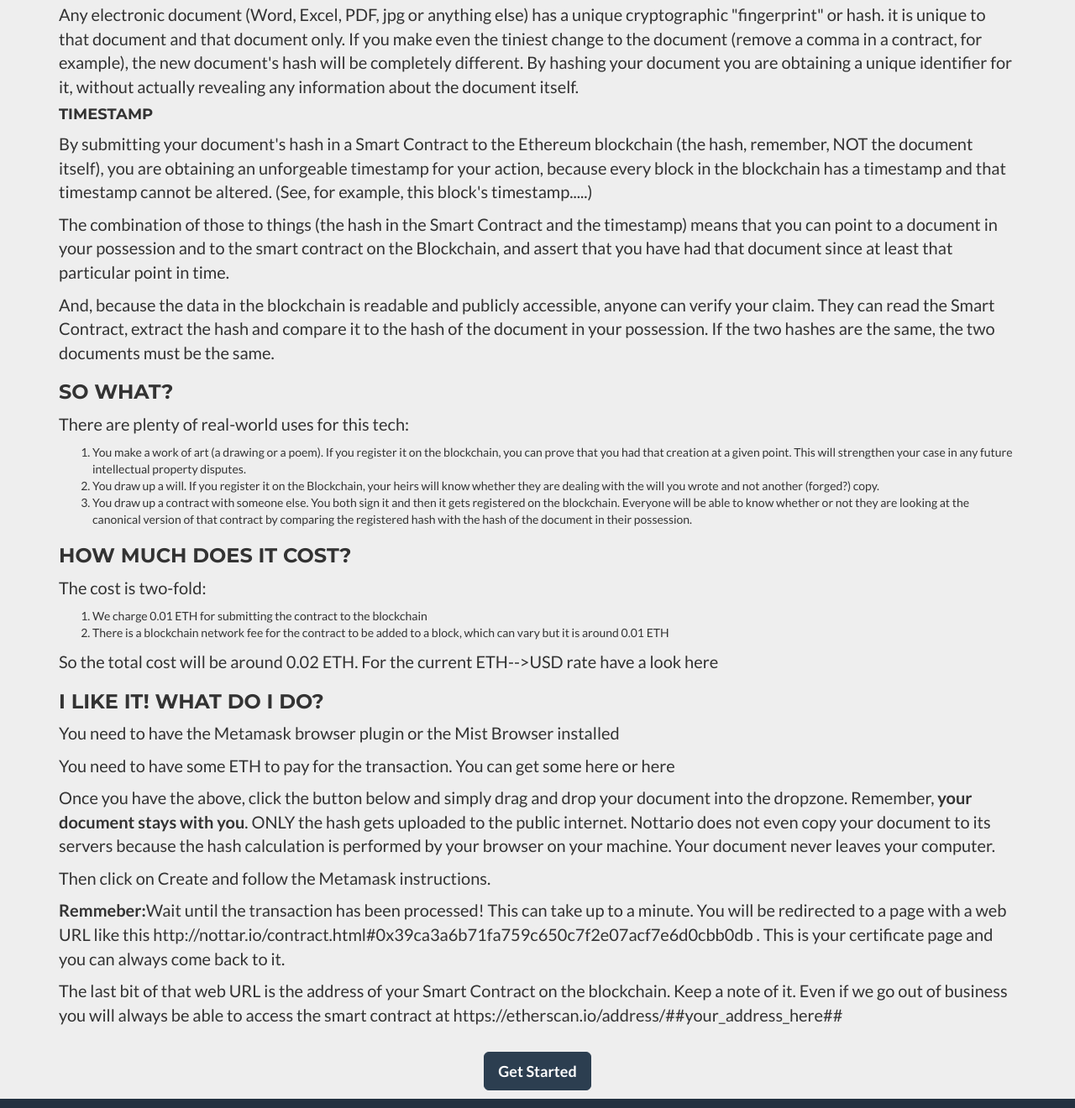
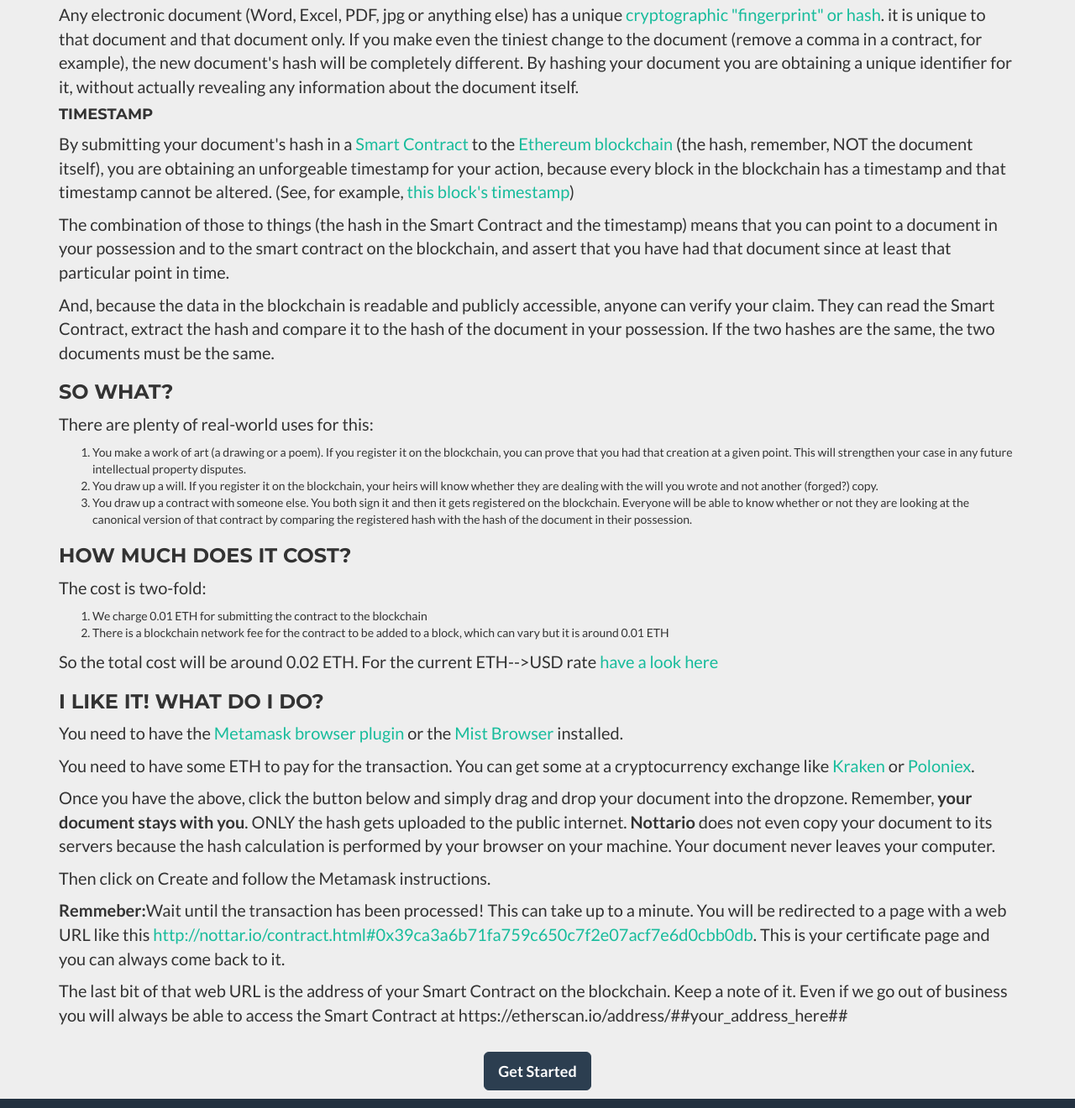
Before and after one commit to danmermel/nottar.io, a plain HTML site: page about.html in a window 1280 px wide. Shown: the part 740-2060 px from the top of the page at 84% size. Drawn offline with nearby package versions, Linux system fonts and the light colour scheme.

Commit message:
adding links to about

```diff
--- a/about.html
+++ b/about.html
@@ -69,7 +69,7 @@
                 <div class="col-lg-12">
                     <h1>About Nottar.io</h1>
                     <p><strong><i>Notarise</i></strong> v. to be witness of the authenticity of a document and its accompanying signatures in one's capacity as notary public</p>
-                    <p><strong>Nottar.io</strong> is a service that allows you to notarise documents using the Ethereum blockchain.</p>
+                    <p><strong>Nottar.io</strong> is a service that allows you to notarise documents using the <a href="https://ethereum.org/" target="_new">Ethereum blockchain</a>.</p>
 
                     <h3>WHAT?</h3>
                     <p>In the past, if you wanted to prove that you had a certain document at a certain point in time, you might take it to a notary public who would, for a fee, be witness to that fact. And the fees were (and are!) significant.</p>
@@ -77,17 +77,17 @@
 
                     <h3> How?</h3>
                     <h4>Identity</h4>
-                    <p>Any electronic document (Word, Excel, PDF, jpg or anything else) has a unique cryptographic "fingerprint" or hash. it is unique to that document and that document only. If you make even the tiniest change to the document (remove a comma in a contract, for example), the new document's hash will be completely different. By hashing your document you are obtaining a unique identifier for it, without actually revealing any information about the document itself.</p>
+                    <p>Any electronic document (Word, Excel, PDF, jpg or anything else) has a unique <a href="https://en.wikipedia.org/wiki/Cryptographic_hash_function" target="_new">cryptographic "fingerprint" or hash</a>. it is unique to that document and that document only. If you make even the tiniest change to the document (remove a comma in a contract, for example), the new document's hash will be completely different. By hashing your document you are obtaining a unique identifier for it, without actually revealing any information about the document itself.</p>
                     <h4>Timestamp</h4>
-                    <p>By submitting your document's hash in a Smart Contract to the Ethereum blockchain (the hash, remember, NOT the document itself), you are obtaining an unforgeable timestamp for your action, because every block in the blockchain has a timestamp and that timestamp cannot be altered.  (See, for example, this block's timestamp.....)</p>
-                    <p>The combination of those to things (the hash in the Smart Contract and the timestamp) means that you can point to a document in your possession and to the smart contract on the Blockchain, and assert that you have had that document since at least that particular point in time.</p>
+                    <p>By submitting your document's hash in a <a href="https://en.wikipedia.org/wiki/Smart_contract" target="_new">Smart Contract</a> to the <a href="https://ethereum.org/" target="_new">Ethereum blockchain</a> (the hash, remember, NOT the document itself), you are obtaining an unforgeable timestamp for your action, because every block in the blockchain has a timestamp and that timestamp cannot be altered.  (See, for example, <a href="https://etherscan.io/block/3907186" target="_new">this block's timestamp</a>)</p>
+                    <p>The combination of those to things (the hash in the Smart Contract and the timestamp) means that you can point to a document in your possession and to the smart contract on the blockchain, and assert that you have had that document since at least that particular point in time.</p>
                     <p>And, because the data in the blockchain is readable and publicly accessible, anyone can verify your claim. They can read the Smart Contract, extract the hash and compare it to the hash of the document in your possession. If the two hashes are the same, the two documents must be the same.
 
                     <h3>So what?</h3>
-                    <p>There are plenty of real-world uses for this tech:
+                    <p>There are plenty of real-world uses for this:
                     <ol>
                     <li>You make a work of art (a drawing or a poem). If you register it on the blockchain, you can prove that you had that creation at a given point. This will strengthen your case in any future intellectual property disputes.</li>
-                    <li>You draw up a will. If you register it on the Blockchain, your heirs will know whether they are dealing with the will you wrote and not another (forged?) copy.</li>
+                    <li>You draw up a will. If you register it on the blockchain, your heirs will know whether they are dealing with the will you wrote and not another (forged?) copy.</li>
                     <li>You draw up a contract with someone else. You both sign it and then it gets registered on the blockchain. Everyone will be able to know whether or not they are looking at the canonical version of that contract by comparing the registered hash with the hash of the document in their possession. </li>
                     </ol>
                     </p>
@@ -97,15 +97,15 @@
 					<ol>
 					<li>We charge 0.01 ETH for submitting the contract to the blockchain</li>
 					<li>There is a blockchain network fee for the contract to be added to a block, which can vary but it is around 0.01 ETH</li></ol>
- 					<p>So the total cost will be around 0.02 ETH. For the current ETH-->USD rate have a look here</p>
+ 					<p>So the total cost will be around 0.02 ETH. For the current ETH-->USD rate <a href="https://www.cryptocompare.com/coins/eth/overview/USD" target="_new">have a look here</a></p>
 
  					<h3>I like it! What do I do?</h3>
- 					<p>You need to have the Metamask browser plugin or the Mist Browser installed</p>
- 					<p>You need to have some ETH to pay for the transaction. You can get some here or here</p>
- 					<p>Once you have the above, click the button below and simply drag and drop your document into the dropzone. Remember, <strong>your document stays with you</strong>. ONLY the hash gets uploaded to the public internet. Nottario does not even copy your document to its servers because the hash calculation is performed by your browser on your machine. Your document never leaves your computer.</p>
+ 					<p>You need to have the <a href="https://metamask.io/" target="_new">Metamask browser plugin</a> or the <a href="https://github.com/ethereum/mist" target="_new">Mist Browser</a> installed.</p>
+ 					<p>You need to have some ETH to pay for the transaction. You can get some at a cryptocurrency exchange like <a href="https://www.kraken.com/" target="_new">Kraken</a> or <a href="https://www.poloniex.com/">Poloniex</a>. </p>
+ 					<p>Once you have the above, click the button below and simply drag and drop your document into the dropzone. Remember, <strong>your document stays with you</strong>. ONLY the hash gets uploaded to the public internet. <strong>Nottario</strong>  does not even copy your document to its servers because the hash calculation is performed by your browser on your machine. Your document never leaves your computer.</p>
  					<p>Then click on Create and follow the Metamask instructions.</p>
-					<p><strong>Remmeber:</strong>Wait until the transaction has been processed! This can take up to a minute. You will be redirected to a page with a web URL like this http://nottar.io/contract.html#0x39ca3a6b71fa759c650c7f2e07acf7e6d0cbb0db . This is your certificate page and you can always come back to it.</p>
-					<p>The last bit of that web URL is the address of your Smart Contract on the blockchain. Keep a note of it. Even if we go out of business you will always be able to access the smart contract at https://etherscan.io/address/##your_address_here##</p>
+					<p><strong>Remmeber:</strong>Wait until the transaction has been processed! This can take up to a minute. You will be redirected to a page with a web URL like this <a href="http://nottar.io/contract.html#0x39ca3a6b71fa759c650c7f2e07acf7e6d0cbb0db">http://nottar.io/contract.html#0x39ca3a6b71fa759c650c7f2e07acf7e6d0cbb0db</a>. This is your certificate page and you can always come back to it.</p>
+					<p>The last bit of that web URL is the address of your Smart Contract on the blockchain. Keep a note of it. Even if we go out of business you will always be able to access the Smart Contract at https://etherscan.io/address/##your_address_here##</p>
                 </div>
             </div>
             <div class="text-center">
```
